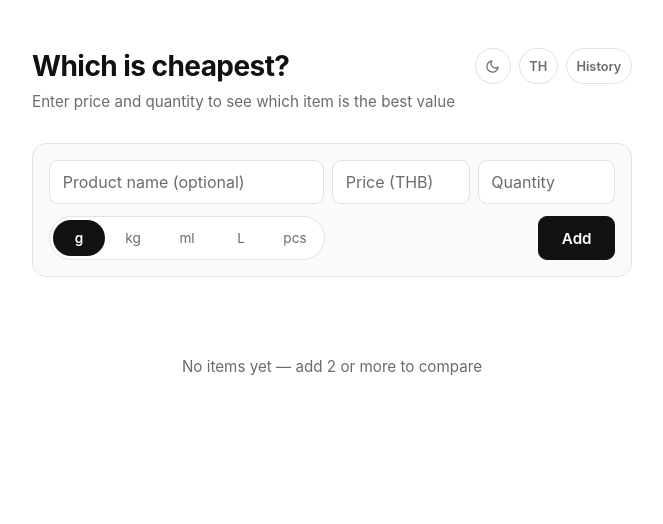
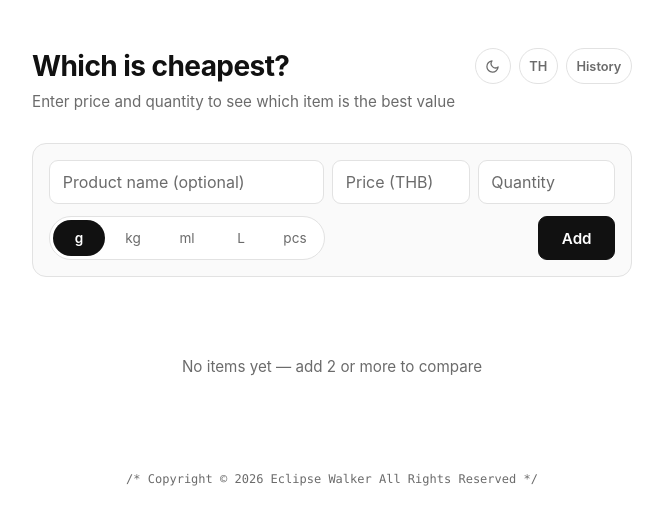
Before and after one commit to Eclipse-Walker/mfe-cheapest, a React app: page / in a window 1280 px wide. Shown: the top 524 px of the page, without its empty margins (308-971 px from the left). Built offline with nearby package versions, Linux system fonts and the light colour scheme; the HTML template or start-up script is replaced by a standard one.

Commit message:
feat: add global copyright footer with JSX comment lint workaround

```diff
--- a/src/App.css
+++ b/src/App.css
@@ -377,3 +377,11 @@ h2 {
   color: var(--text);
   border-color: var(--text);
 }
+
+.footer {
+  margin-top: 3rem;
+  text-align: center;
+  font-family: ui-monospace, "SFMono-Regular", Menlo, Consolas, monospace;
+  font-size: 0.75rem;
+  color: var(--muted);
+}
--- a/src/App.tsx
+++ b/src/App.tsx
@@ -335,6 +335,10 @@ const App = () => {
           )}
         </>
       )}
+
+      <footer className="footer">
+        {`/* Copyright © ${new Date().getFullYear()} Eclipse Walker All Rights Reserved */`}
+      </footer>
     </div>
   );
 };
```
